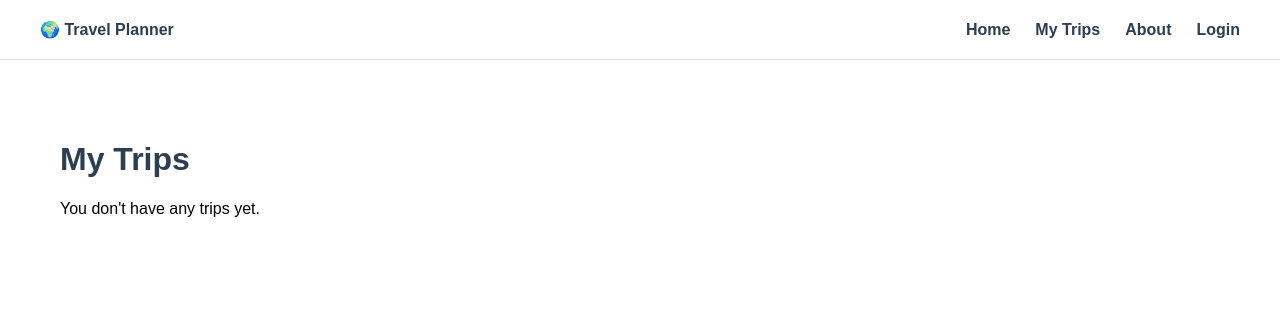
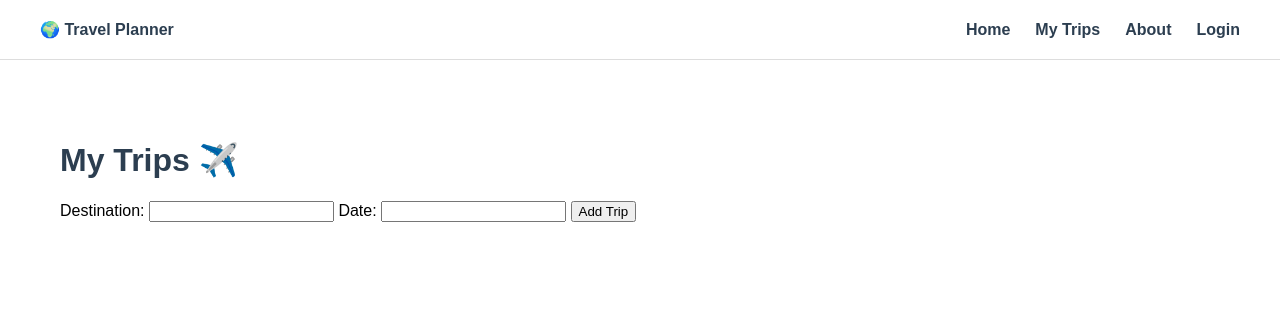
Before and after one commit to narminaliyeva484/travel-planner, a Flask app: page /trips in a window 1280 px wide. Shown: the top 320 px of the page. Run offline with Flask 3, Linux system fonts and the light colour scheme.

Commit message:
Add trip form and handle user input

```diff
--- a/app.py
+++ b/app.py
@@ -1,4 +1,4 @@
-from flask import Flask, render_template
+from flask import Flask, render_template, request
 
 app=Flask(__name__)
 
@@ -10,8 +10,15 @@ def home():
 def about():
     return render_template("about.html")
 
-@app.route("/trips")
+@app.route("/trips", methods=["GET", "POST"])
 def trips():
+
+    if request.method== "POST":
+        destination= request.form["destination"]
+        date= request.form["date"]
+
+        return f"Trip added: {destination} - {date}"
+
     return render_template("trips.html")
 
 @app.route("/login")
--- a/templates/trips.html
+++ b/templates/trips.html
@@ -5,10 +5,18 @@ My Trips
 {% endblock %}
 
 {% block content %}
-<h1>My Trips</h1>
+<h1>My Trips ✈️</h1>
 
-<p>
-    You don't have any trips yet.
-</p>
+<form method="POST">
+
+    <label for="destination">Destination:</label>
+    <input type="text" id="destination" name="destination">
+
+    <label for="date">Date:</label>
+    <input type="text" id="date" name="date">
+
+    <button type="submit">Add Trip</button>
+
+</form>
 
 {% endblock %}
```
